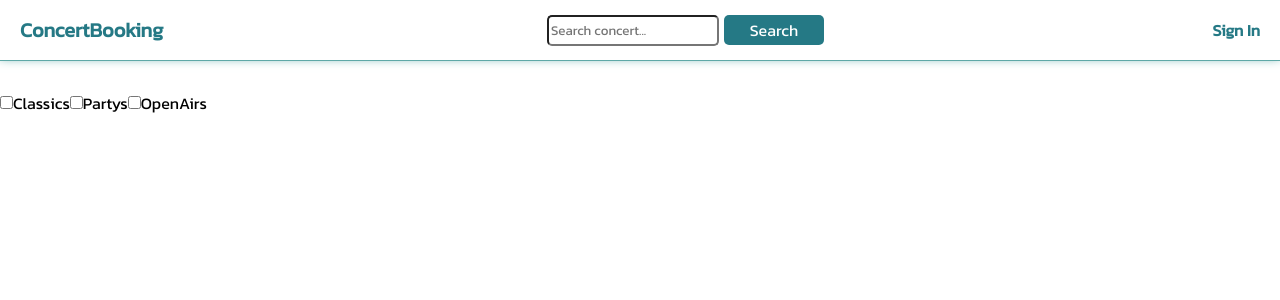
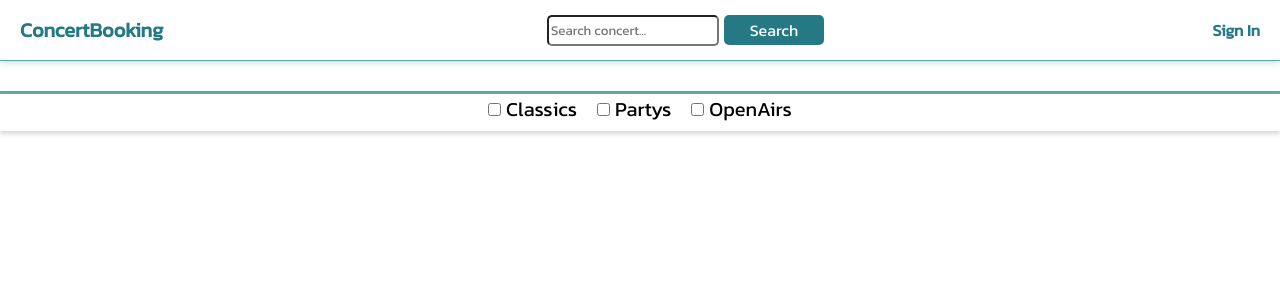
Before and after one commit to fpmovec/ConcertBooking, a React (Vite) app in the folder frontend/: page / in a window 1280 px wide. Shown: the top 300 px of the page. Built offline with nearby package versions, Linux system fonts and the light colour scheme.

Commit message:
visual changes

```diff
--- a/frontend/src/Components/SortPanel/SortPanel.tsx
+++ b/frontend/src/Components/SortPanel/SortPanel.tsx
@@ -12,7 +12,7 @@ export const TypeCheckbox = ({ value, label, handleChange }: Props) => {
   return (
     <>
       <label>
-        <input type="checkbox" checked={value} onChange={handleChange} />
+        <input style={{ marginRight: 5}}type="checkbox" checked={value} onChange={handleChange} />
         {label}
       </label>
     </>
--- /dev/null
+++ b/frontend/src/Pages/HomePage/HomePage.module.css
@@ -0,0 +1,10 @@
+.checkboxes {
+  display: flex;
+  justify-content: center;
+  flex-wrap: nowrap;
+  gap: 20px;
+  font-size: 20px;
+  padding-bottom: 7px;
+  box-shadow: 0 3px 5px 0 rgba(0, 0, 0, 0.16);
+  border-top: 3px solid #5ea8a7;
+}
--- a/frontend/src/Pages/HomePage/HomePage.tsx
+++ b/frontend/src/Pages/HomePage/HomePage.tsx
@@ -4,6 +4,7 @@ import { PageTitle } from "../../Page/PageTitle";
 import { classics, openAirs, partys } from "../../Models/MockData";
 import { TypeCheckbox } from "../../Components/SortPanel/SortPanel";
 import { useState } from "react";
+import styles from './HomePage.module.css'
 
 export interface IConcertType {
   classics: boolean;
@@ -25,11 +26,12 @@ export const HomePage = () => {
 
   return (
     <>
-      <div>
+      <div className={styles.checkboxes}>
         <TypeCheckbox
           value={classic}
           label="Classics"
           handleChange={handleClassicChange}
+
         />
          <TypeCheckbox
           value={party}
```
Also changed, not shown: frontend/src/index.css (line endings or trailing spaces).
